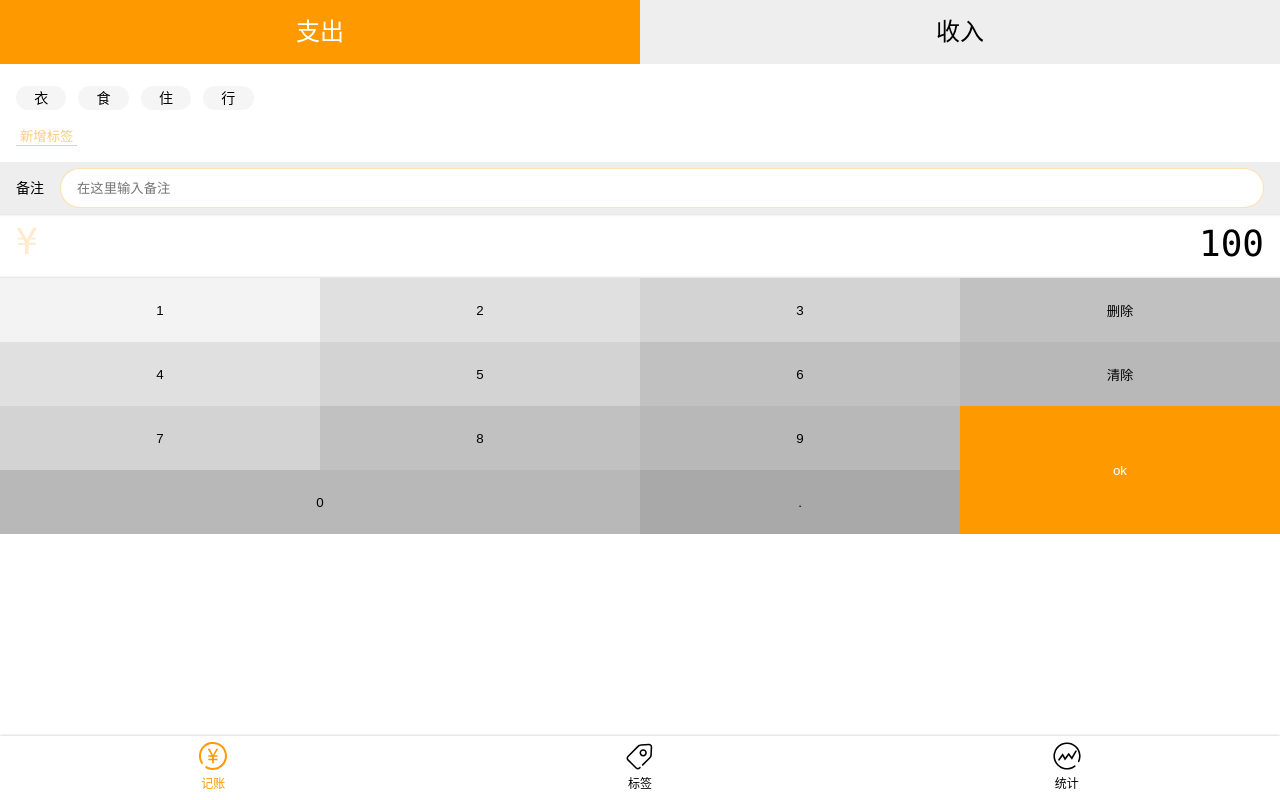
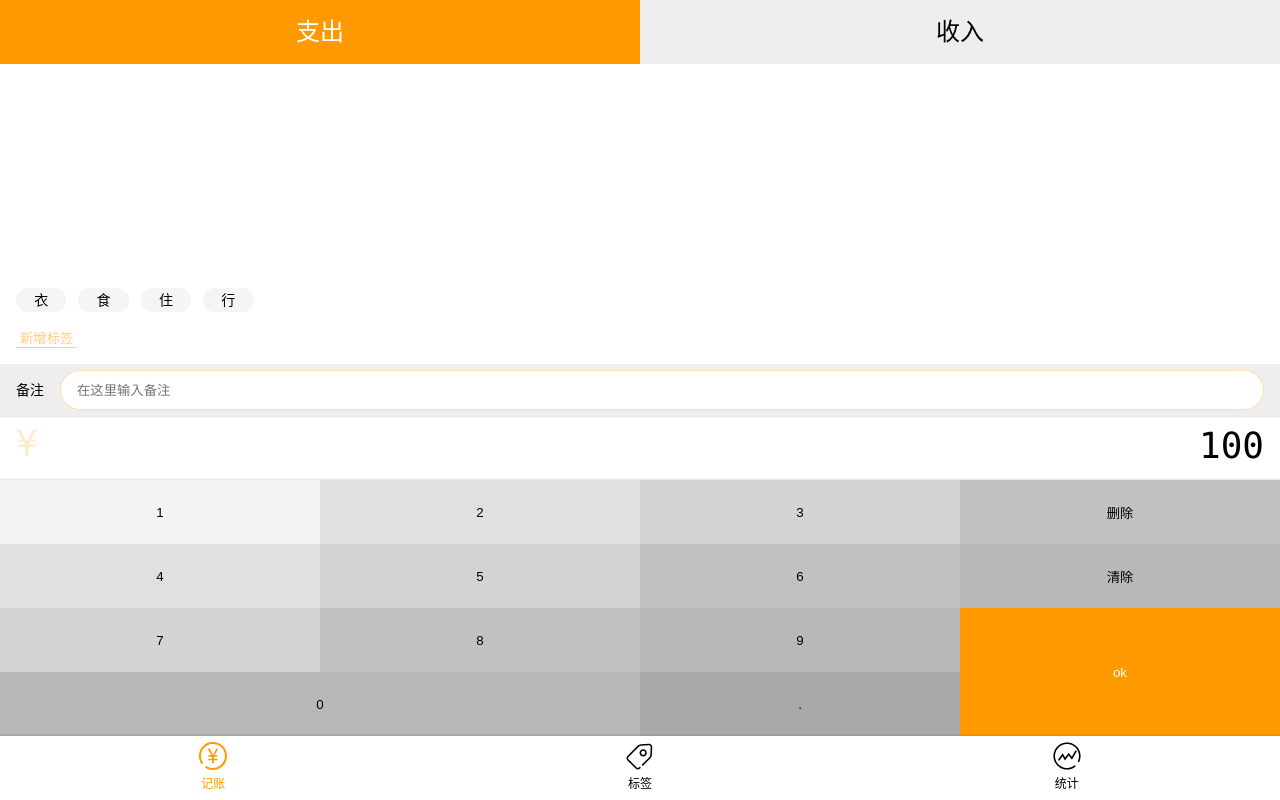
Before and after one commit to LWeibing/money-test-react, a React app: page /#/money in a window 1280 px wide. Built offline with nearby package versions, Linux system fonts and the light colour scheme.

Commit message:
创建 MyLayout 给予 Layout 样式

```diff
--- a/src/components/Layout.tsx
+++ b/src/components/Layout.tsx
@@ -17,7 +17,7 @@
 const Layout = (props: any) => {
   return (
     <Wrapper>
-      <Main>
+      <Main className={props.className}>
         {props.children}
       </Main>
       <Nav/>
--- a/src/components/Money/TagSection.tsx
+++ b/src/components/Money/TagSection.tsx
@@ -5,6 +5,11 @@
     background: white;
     font-size: 14px;
     padding: 16px;
+    flex-grow: 1;
+    display: flex;
+    flex-direction: column;
+    justify-content: flex-end;
+    align-items: flex-start;
     > ol {
       display: flex;
       flex-wrap: wrap;
--- a/src/views/Money.tsx
+++ b/src/views/Money.tsx
@@ -4,18 +4,20 @@
 import Type from '../components/Money/TypeSection';
 import Notes from '../components/Money/NotesSection';
 import NumberPad from '../components/Money/NumberPadSection';
+import styled from 'styled-components';
 
-
-
-
+const MyLayout=styled(Layout)`
+  display: flex;
+  flex-direction: column;
+`
 function Money() {
   return (
-    <Layout>
+    <MyLayout>
       <Type/>
       <Tag/>
       <Notes/>
       <NumberPad/>
-    </Layout>
+    </MyLayout>
   );
 }
 
```
